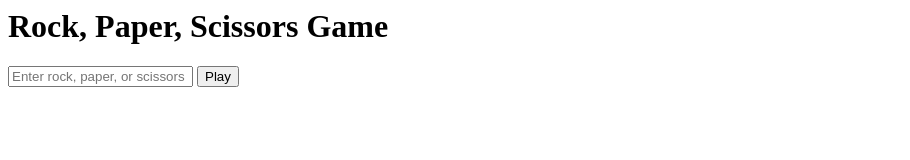
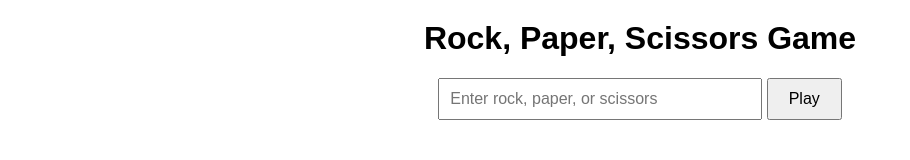
Before and after one commit to elisecodingcrea/first-java-script-rock-paper-scissor-game-, a plain HTML site: page index.html in a window 1280 px wide. Shown: the whole page, without its empty margins (0-910 px from the left). Drawn offline with Linux system fonts and the light colour scheme.

Commit message:
index.html

```diff
--- a/index.html
+++ b/index.html
@@ -1,8 +1,38 @@
+<!DOCTYPE html>
 <html lang="en">
 <head>
     <meta charset="UTF-8">
     <meta name="viewport" content="width=device-width, initial-scale=1.0">
     <title>Rock Paper Scissors</title>
+    <style>
+        body {
+            font-family: Arial, sans-serif;
+            text-align: center;
+            margin: 0;
+            padding: 0;
+        }
+
+        h1 {
+            margin-top: 20px;
+        }
+
+        input[type="text"] {
+            padding: 10px;
+            font-size: 16px;
+            width: 300px;
+        }
+
+        button {
+            padding: 10px 20px;
+            font-size: 16px;
+            cursor: pointer;
+        }
+
+        #result {
+            margin-top: 20px;
+            font-size: 18px;
+        }
+    </style>
 </head>
 <body>
     <h1>Rock, Paper, Scissors Game</h1>
```
